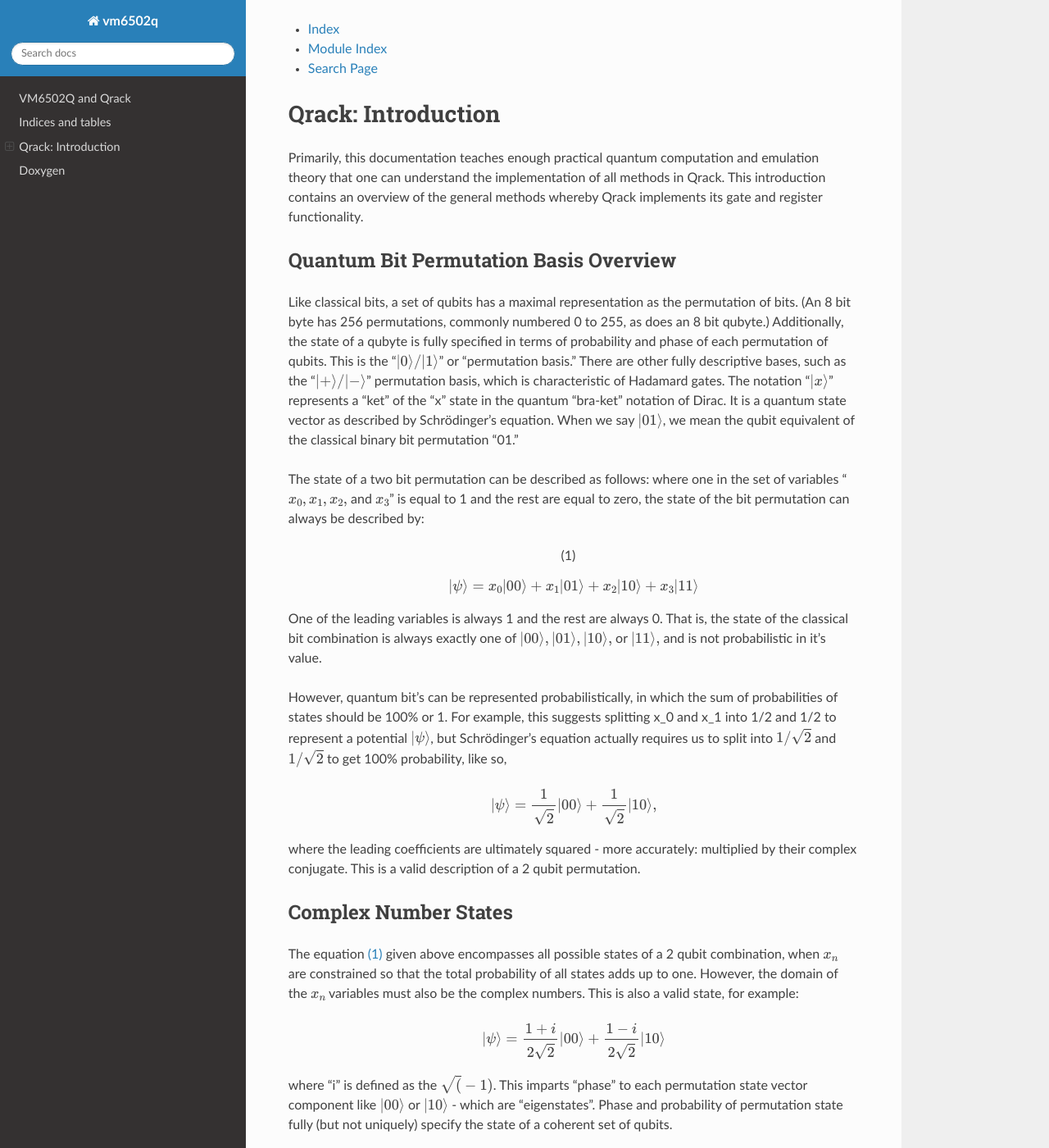
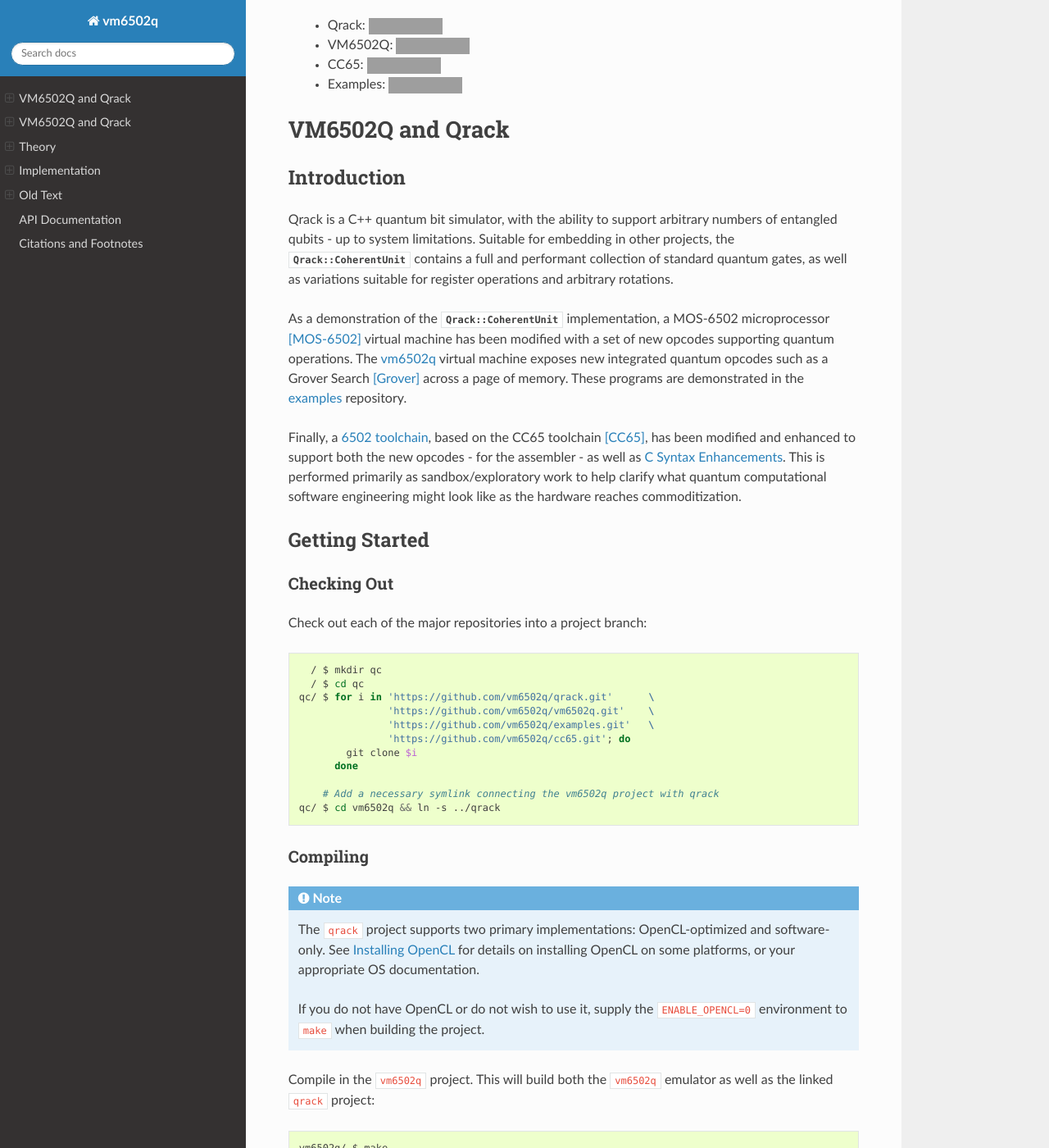
Before and after one commit to vm6502q/qrack.github.io, a Sphinx documentation site: the page built from docs/index.rst, in a window 1280 px wide and 1400 px high, scrolled down 197 px. Shown: the whole window at 82% size. Built offline with Sphinx 7.4.7 and the Read the Docs theme 2.0.0, drawn with Linux system fonts in a browser that asks for light colours; some of the changed text lies outside the part shown; grey boxes are pictures that could not be loaded.

Commit message:
Initial structure and Getting Started additions

```diff
--- a/docs/api/coherent_unit.rst
+++ b/docs/api/coherent_unit.rst
@@ -1,9 +1,6 @@
 :orphan:
 
 .. Copyright (c) 2018
-
-.. _coherent-unit-reference:
-
 
 ``CoherentUnit``
 ================
--- a/docs/index.rst
+++ b/docs/index.rst
@@ -4,14 +4,27 @@
    contain the root `toctree` directive.
 
 VM6502Q and Qrack
-===================================
+=================
 
-Indices and tables
-==================
+Build Status
+------------
 
-* :ref:`genindex`
-* :ref:`modindex`
-* :ref:`search`
+ * Qrack: |qrack_build_status|
+ * VM6502Q: |vm6502q_build_status|
+ * CC65: |cc65_build_status|
+ * Examples: |examples_build_status|
+
+.. |cc65_build_status| image:: https://api.travis-ci.org/vm6502q/cc65.svg?branch=6502q
+    :target: https://travis-ci.org/vm6502q/cc65/builds
+
+.. |qrack_build_status| image:: https://api.travis-ci.org/vm6502q/qrack.svg?branch=master
+    :target: https://travis-ci.org/vm6502q/qrack/builds
+
+.. |vm6502q_build_status| image:: https://api.travis-ci.org/vm6502q/vm6502q.svg?branch=master
+    :target: https://travis-ci.org/vm6502q/vm6502q/builds
+
+.. |examples_build_status| image:: https://api.travis-ci.org/vm6502q/examples.svg?branch=master
+    :target: https://travis-ci.org/vm6502q/examples/builds
 
 .. TODO: General commentary:
 
@@ -40,11 +53,124 @@ Indices and tables
          literature (but a minimum of published papers) is a very viable way of
          sharing the weight.
 
-.. TODO: (Benn) Improve the Doxygen integration, and provide unique pages for
-         CoherentUnit and other primary targets.
+VM6502Q and Qrack
+=================
 
-Qrack: Introduction
-===================
+Introduction
+------------
+
+
+Qrack is a C++ quantum bit simulator, with the ability to support arbitrary numbers of entangled qubits - up to system limitations.  Suitable for embedding in other projects, the :cpp:class:`Qrack::CoherentUnit` contains a full and performant collection of standard quantum gates, as well as variations suitable for register operations and arbitrary rotations.
+
+As a demonstration of the :cpp:class:`Qrack::CoherentUnit` implementation, a MOS-6502 microprocessor [MOS-6502]_ virtual machine has been modified with a set of new opcodes supporting quantum operations.  The `vm6502q <https://github.com/vm6502q/vm6502q>`_ virtual machine exposes new integrated quantum opcodes such as a Grover Search [Grover]_ across a page of memory.  These programs are demonstrated in the `examples <https://github.com/vm6502q/examples>`_ repository.
+
+Finally, a `6502 toolchain <https://github.com/vm6502q/cc65>`_, based on the CC65 toolchain [CC65]_, has been modified and enhanced to support both the new opcodes - for the assembler - as well as `C Syntax Enhancements`_.  This is performed primarily as sandbox/exploratory work to help clarify what quantum computational software engineering might look like as the hardware reaches commoditization.
+
+Getting Started
+---------------
+
+Checking Out
+~~~~~~~~~~~~
+
+Check out each of the major repositories into a project branch:
+
+.. code-block:: bash
+
+          / $ mkdir qc
+          / $ cd qc
+        qc/ $ for i in 'https://github.com/vm6502q/qrack.git'      \
+                       'https://github.com/vm6502q/vm6502q.git'    \
+                       'https://github.com/vm6502q/examples.git'   \
+                       'https://github.com/vm6502q/cc65.git'; do
+                git clone $i
+              done
+
+            # Add a necessary symlink connecting the vm6502q project with qrack
+        qc/ $ cd vm6502q && ln -s ../qrack
+
+Compiling
+~~~~~~~~~
+
+.. note::
+
+    The ``qrack`` project supports two primary implementations: OpenCL-optimized and software-only.  See :doc:`opencl` for details on installing OpenCL on some platforms, or your appropriate OS documentation.
+
+    If you do not have OpenCL or do not wish to use it, supply the ``ENABLE_OPENCL=0`` environment to ``make`` when building the project.
+
+Compile in the ``vm6502q`` project.  This will build both the ``vm6502q`` emulator as well as the linked ``qrack`` project:
+
+.. code-block:: bash
+
+   vm6502q/ $ make
+            # OR if no OpenCL is available
+   vm6502q/ $ ENABLE_OPENCL=0 make
+
+Testing
+~~~~~~~
+
+The qrack project has an extensive set of unittests for the various :cpp:class:`Qrack::CoherentUnit` gates and simulator methods.  This can be executed through running the test suite in the ``qrack`` project:
+
+.. code-block:: bash
+
+     qrack/ $ make test
+            # OR if no OpenCL is available
+     qrack/ $ ENABLE_OPENCL=0 make test
+
+This may take a few minutes to complete, depending on the strength of the system executing the tests.
+
+.. note::
+
+    The unittests, by default, run against all supported engines.  If only a specific engine type is desired, the ``--disable-opencl`` or ``--disable-software`` command line parameters may be supplied to the ``unittest`` binary.
+
+Embedding Qrack
+~~~~~~~~~~~~~~~
+
+The ``qrack`` project produces a ``libqrack.a`` archive, suitable for being linked into a larger binary.  See the :cpp:class:`Qrack::CoherentUnit` documentation for API references, as well as the examples present in `the unit tests <https://github.com/vm6502q/qrack/blob/master/tests.cpp>`_.
+
+Performance
+~~~~~~~~~~~
+
+TBD.
+
+Contributing
+~~~~~~~~~~~~
+
+Pull requests and issues are happily welcome!
+
+Please make sure ``make format`` (depends on `clang-format-5 <https://clang.llvm.org/docs/ClangFormat.html>`_) has been executed against any PRs before being published.
+
+Community
+~~~~~~~~~
+
+Qrack and VM6502Q have a development community on the `Advanced Computing Topics <https://discord.gg/yDZBuhu>`_ discord server on channel #qrack.  Come join us!
+
+Theory
+======
+
+Foundational Material
+---------------------
+
+Quantum Bit Simulation
+----------------------
+
+Implementation
+==============
+
+:cpp:class:`Qrack::CoherentUnit`
+--------------------------------
+
+VM6502Q Opcodes
+---------------
+
+CC65
+----
+
+C Syntax Enhancements
+~~~~~~~~~~~~~~~~~~~~~
+
+
+Old Text
+========
 
 Primarily, this documentation teaches enough practical quantum computation and emulation theory that one can understand the implementation of all methods in Qrack. This introduction contains an overview of the general methods whereby Qrack implements its gate and register functionality.
 
@@ -216,8 +342,8 @@ Say we want to apply a bitwise ``NOT`` or ``X`` operation on the right-hand regi
 
 .. Syntax Highlight fixing comment: `|
 
-CoherentUnit Gate Implementations
----------------------------------
+:cpp:class:`Qrack::CoherentUnit` Gate Implementations
+-----------------------------------------------------
 
 This is again "embarrassingly parallel." Some bits are completely uninvolved and these bits are passed unchanged in each state from input to output. Bits acted on by the register operation have a one-to-one mapping between input and states. This can all be handled via transformation via bit masks on the input state permutation index.
 
@@ -238,6 +364,14 @@ The Qrack project is targeted to efficient and practical classical emulation of
 
 Additionally, as Qrack targets classical emulation of quantum hardware, certain convenience methods can be employed in classical emulation which are not physically or practically attainable in quantum hardware, such as the "cloning" of arbitrary pure quantum states and the direct nondestructive measurement of probability and phase. Members of this limited set of convenience methods are marked "PSEUDO-QUANTUM" in the API reference and need not be employed at all.
 
-Doxygen
+API Documentation
 ===========================
-.. doxygenindex::
+
+The API documentation is contained in :doc:`api/coherent_unit`.
+
+Citations and Footnotes
+=======================
+
+.. [MOS-6502] https://en.wikipedia.org/wiki/MOS_Technology_6502
+.. [Grover] https://en.wikipedia.org/wiki/Grover%27s_algorithm
+.. [CC65] http://cc65.github.io/doc/
```
Also changed, not shown: docs/opencl.rst (added, +16 -0 lines).
